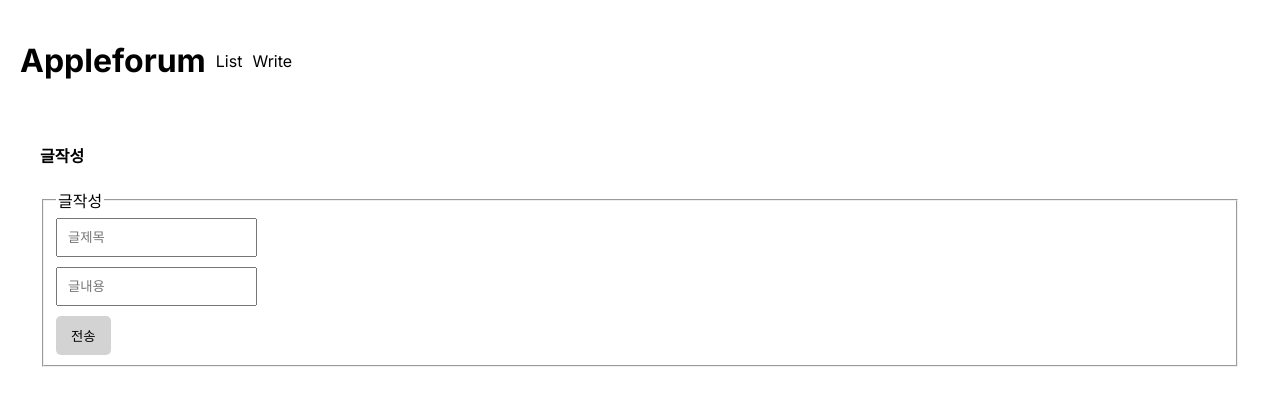
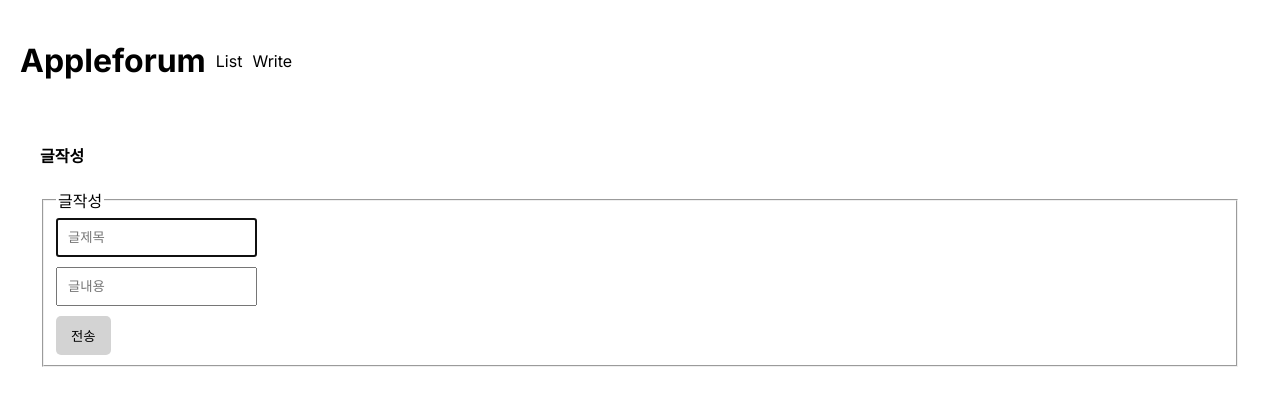
Before and after one commit to yewon97/nextjs-codingapple, a Next.js app: page /write in a window 1280 px wide. Shown: the top 406 px of the page. Built offline with nearby package versions, Linux system fonts and the light colour scheme.

Commit message:
autofouse 추가

```diff
--- a/app/edit/[id]/page.js
+++ b/app/edit/[id]/page.js
@@ -20,6 +20,7 @@ export default async function EditPage(props) {
             placeholder="글제목"
             defaultValue={result.title}
             required
+            autoFocus
           />
           <input
             type="text"
--- a/app/write/page.js
+++ b/app/write/page.js
@@ -5,7 +5,13 @@ export default function WritePage() {
       <form action="/api/post/new" method="POST">
         <fieldset>
           <legend>글작성</legend>
-          <input type="text" name="title" placeholder="글제목" required />
+          <input
+            type="text"
+            name="title"
+            placeholder="글제목"
+            required
+            autoFocus
+          />
           <input type="text" name="content" placeholder="글내용" required />
           <button type="submit">전송</button>
         </fieldset>
```
